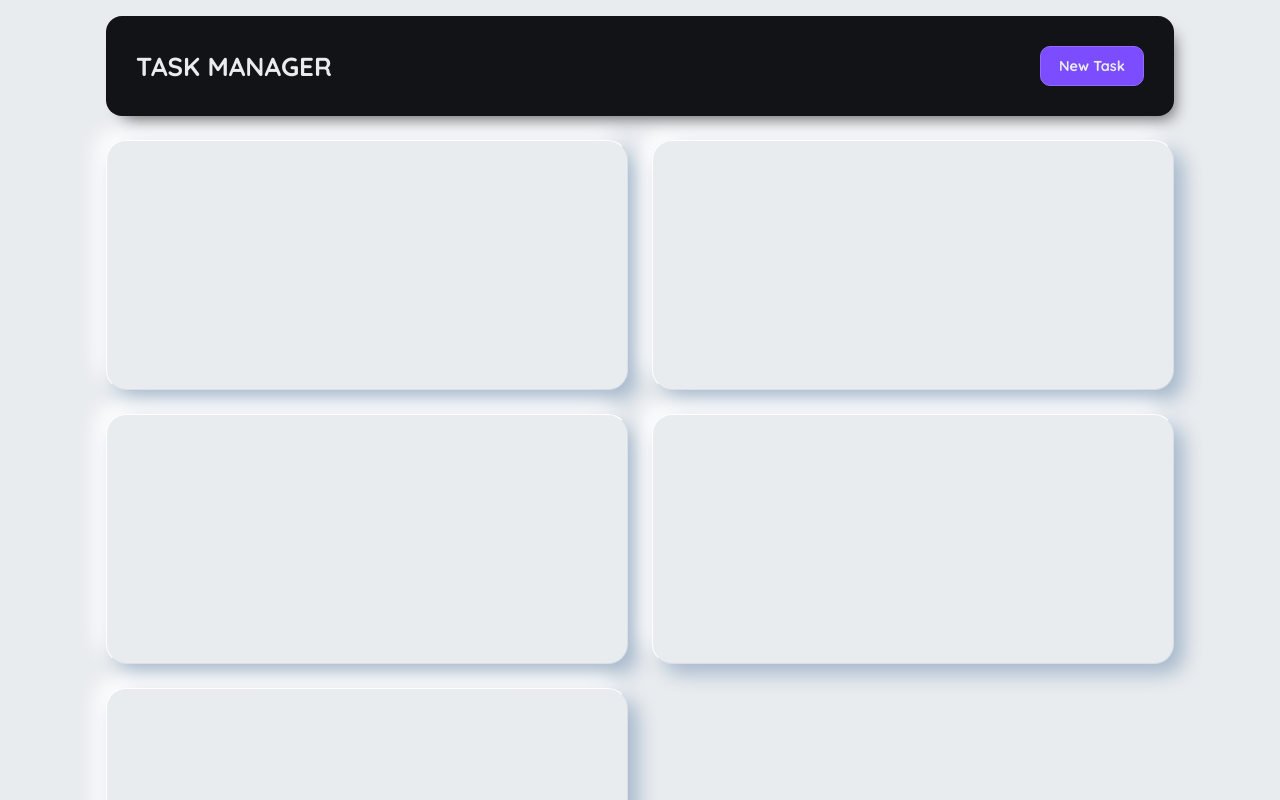
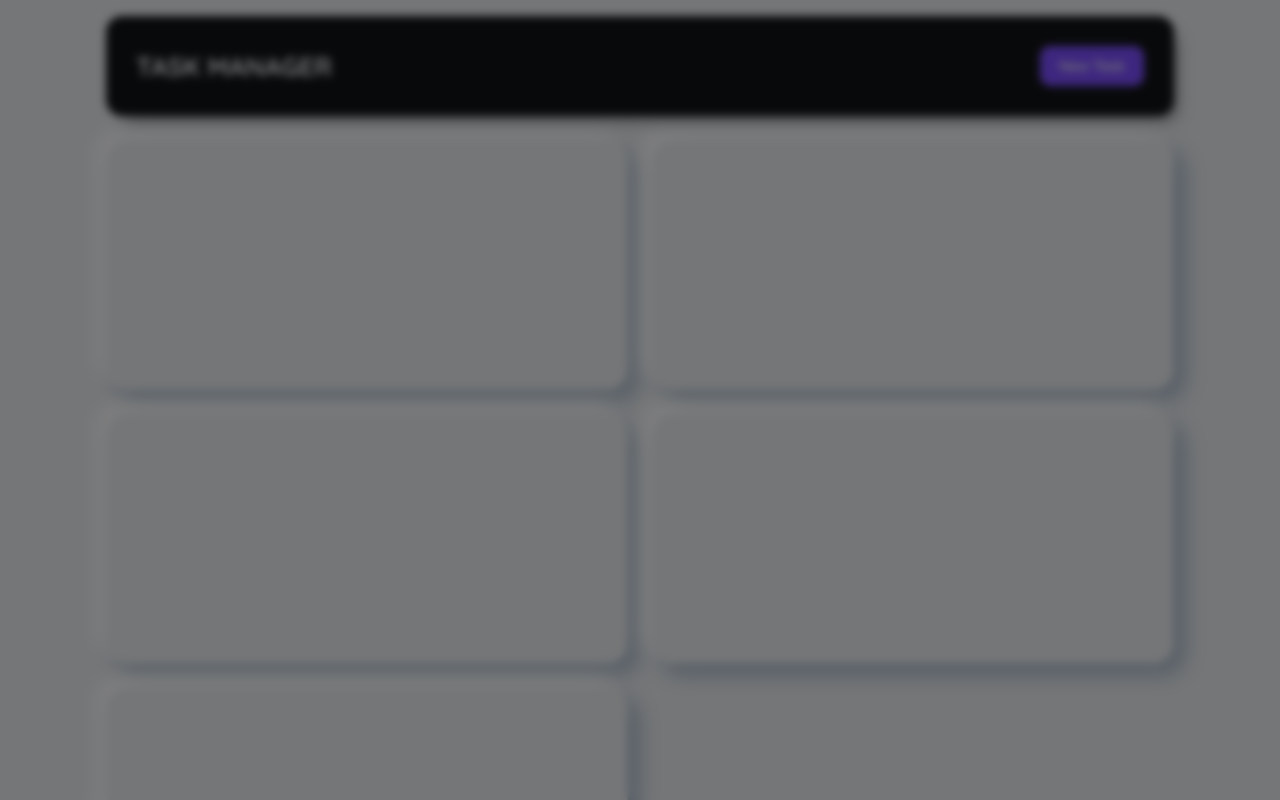
Before and after one commit to AminDanaaa/planner-app, a website built with webpack: page src/template.html in a window 1280 px wide. Both pictures are taken after a click on the button "New Task". Shown: the top 800 px of the page. Built offline with nearby package versions, Linux system fonts and the light colour scheme.

Commit message:
Modal overlay added and prepared

```diff
--- /dev/null
+++ b/src/scripts/dom/modals/overlay.js
@@ -0,0 +1,29 @@
+// Main:
+const renderFunction = () => {
+    modalOverlay.ref.classList.add("modal-overlay-active");
+};
+
+const initialzie = () => {
+    modalOverlay.ref.classList.add("modal-overlay");
+    document.querySelector('body').append(modalOverlay.ref);
+}
+
+const pushElement = (element) => {
+    modalOverlay.ref.append(element);
+    modalOverlay.innerElements.push(element);
+};
+
+
+
+// Exporting:
+const modalOverlay = {
+    render() {
+        renderFunction();
+    },
+    ref: document.createElement("div"),
+    innerElements: []
+};
+
+initialzie();
+
+export default modalOverlay;
--- a/src/scripts/dom/topbar.js
+++ b/src/scripts/dom/topbar.js
@@ -1,3 +1,8 @@
+// Imports:
+import modalOverlay from "./modals/overlay.js";
+
+
+
 // Main:
 const renderFunction = () => {
     topbar.ref.classList.add("topbar");
@@ -11,25 +16,32 @@ const createHeader = (text) => {
     pushElement(header);
 };
 
-const createButton = (text) => {
+const createButton = (text, onClickFunction) => {
     const newButton = document.createElement("button");
     newButton.textContent = text;
+    newButton.addEventListener("click", onClickFunction);
+
     newButton.addEventListener("click", () => {
         newButton.classList.remove("jump");
         void newButton.offsetWidth;
         newButton.classList.add("jump");
     });
+
     pushElement(newButton);
 };
 
 const createButtons = () => {
     const buttonsText = [
-        "New Task"
+        "New Task",
     ];
 
-    buttonsText.forEach(text => {
-        createButton(text);
-    });
+    const buttonsFunction = [
+        modalOverlay.render,
+    ];
+
+    for (let index = 0; index < buttonsText.length; index++) {
+        createButton(buttonsText[index], buttonsFunction[index]);
+    }
 };
 
 const pushElement = (element) => {
--- a/src/styles/styles.css
+++ b/src/styles/styles.css
@@ -138,6 +138,30 @@ body {
     animation: jump 0.4s both;
 }
 
+.modal-overlay {
+    position: fixed;
+    inset: 0;
+    z-index: 1000;
+    display: flex;
+    align-items: center;
+    justify-content: center;
+    background: rgba(0, 0, 0, 0.5);
+    backdrop-filter: blur(4px);
+    opacity: 0;
+    visibility: hidden;
+    transition: opacity 0.3s ease, visibility 0.3s ease;
+    padding: 20px;
+}
+
+.modal {
+}
+
+.modal-overlay-active {
+    opacity: 1;
+    visibility: visible;
+    transform: scale(1) translateY(0);
+}
+
 @media (orientation: landscape) {
     .main-container {
         width: 100%;
```
Also changed, not shown: src/scripts/dom/modals/new-task.js (added, +22 -0 lines).
